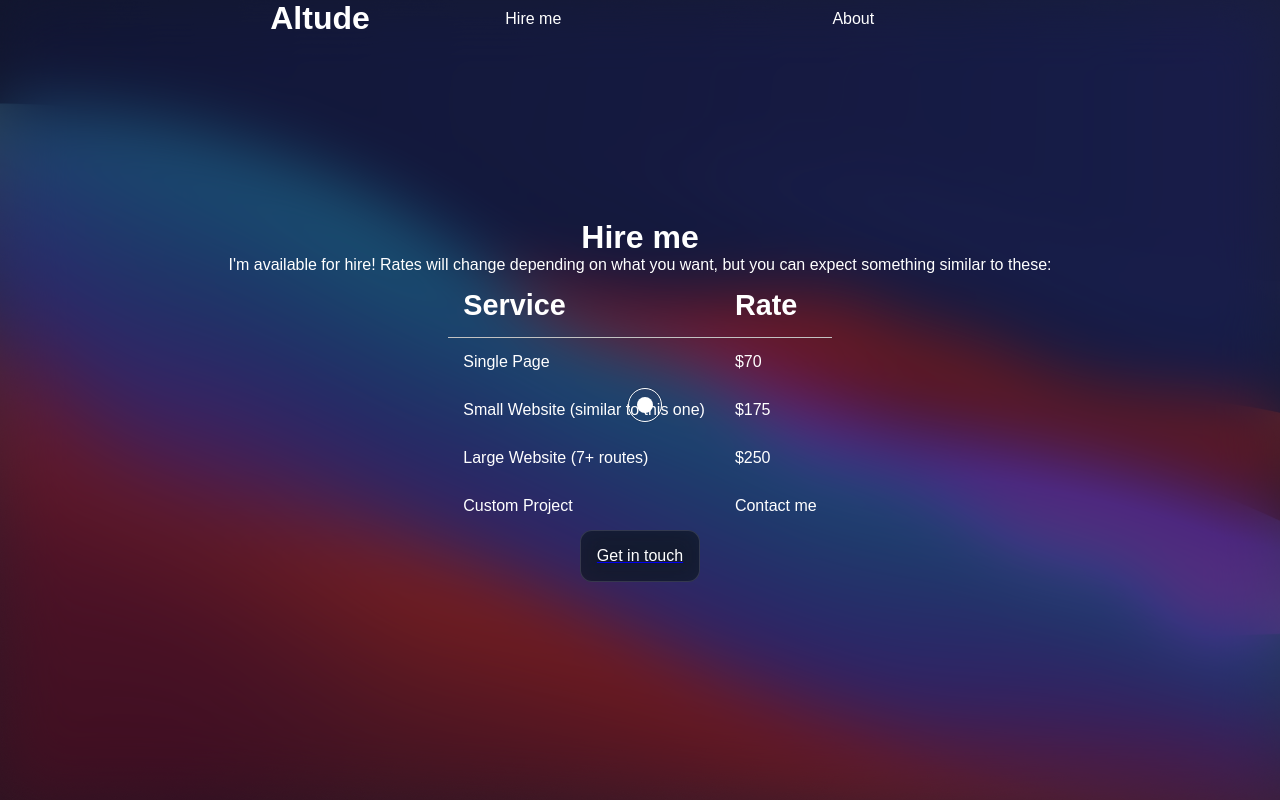
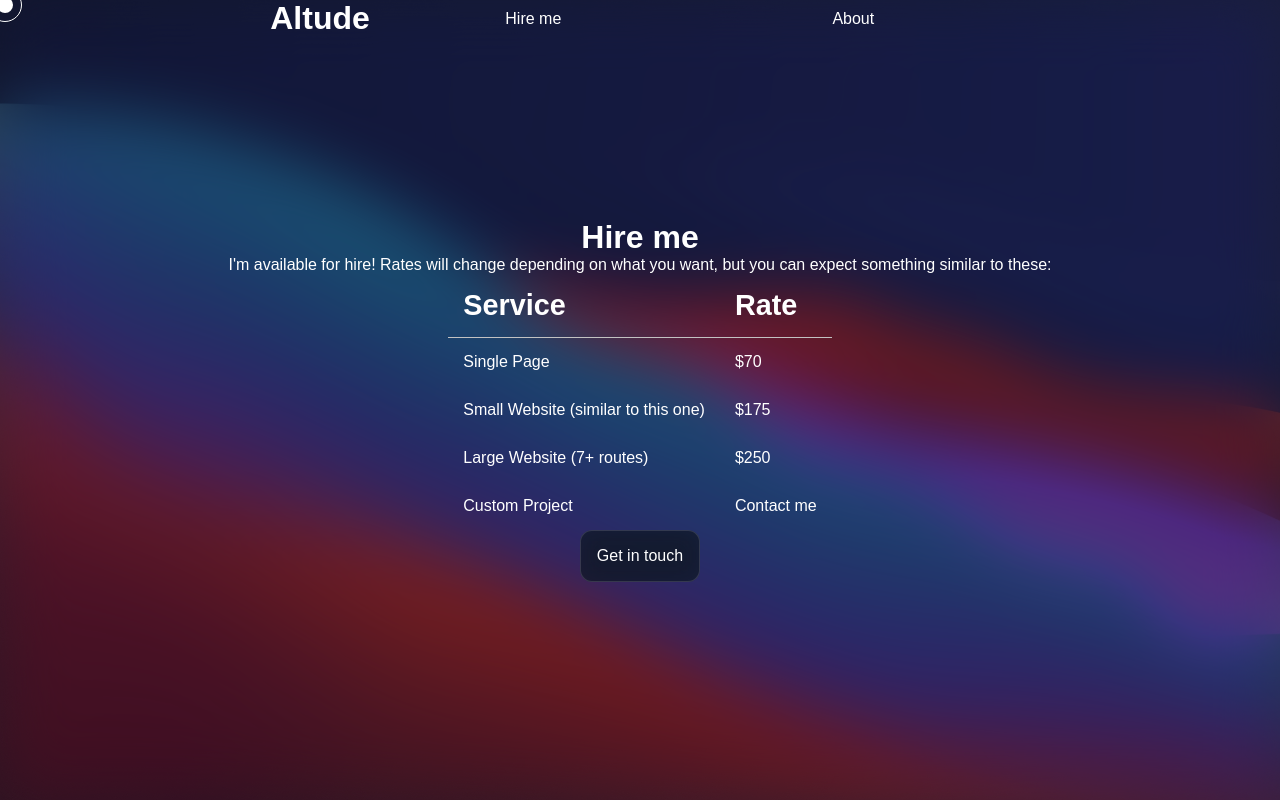
Before and after one commit to itslevir/www, a SvelteKit app: page /hireme in a window 1280 px wide. Built offline with nearby package versions, Linux system fonts and the light colour scheme.

Commit message:
🩹 prevent underline for button links

```diff
--- a/src/routes/hireme/+page.svelte
+++ b/src/routes/hireme/+page.svelte
@@ -40,8 +40,9 @@
 	</table>
 	<a
 		href="mailto:altude@skiff.com?subject=I'd%20like%20to%20hire%20you!&body=Please%20include%20a%20description%20of%20what%20you%20would%20like%2C%20as%20well%20as%20a%20set%20deadline.%20If%20you%20have%20any%20price%20limits%2C%20please%20also%20include%20those."
-		><Button text="Get in touch" /></a
 	>
+		<Button text="Get in touch" />
+	</a>
 </main>
 
 <style>
@@ -51,6 +52,10 @@
 		align-items: center;
 		justify-content: center;
 		height: 100%;
+	}
+
+	a {
+		text-decoration: none;
 	}
 
 	table {
```
